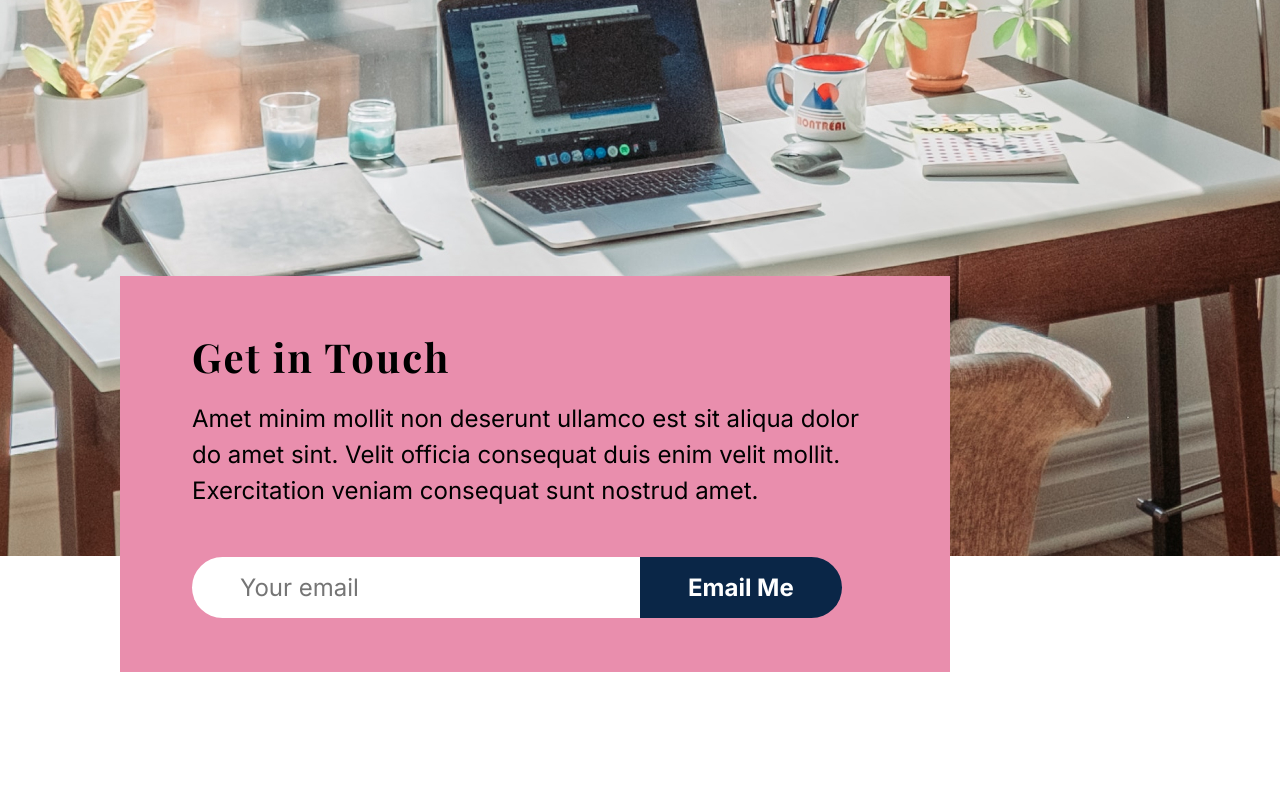
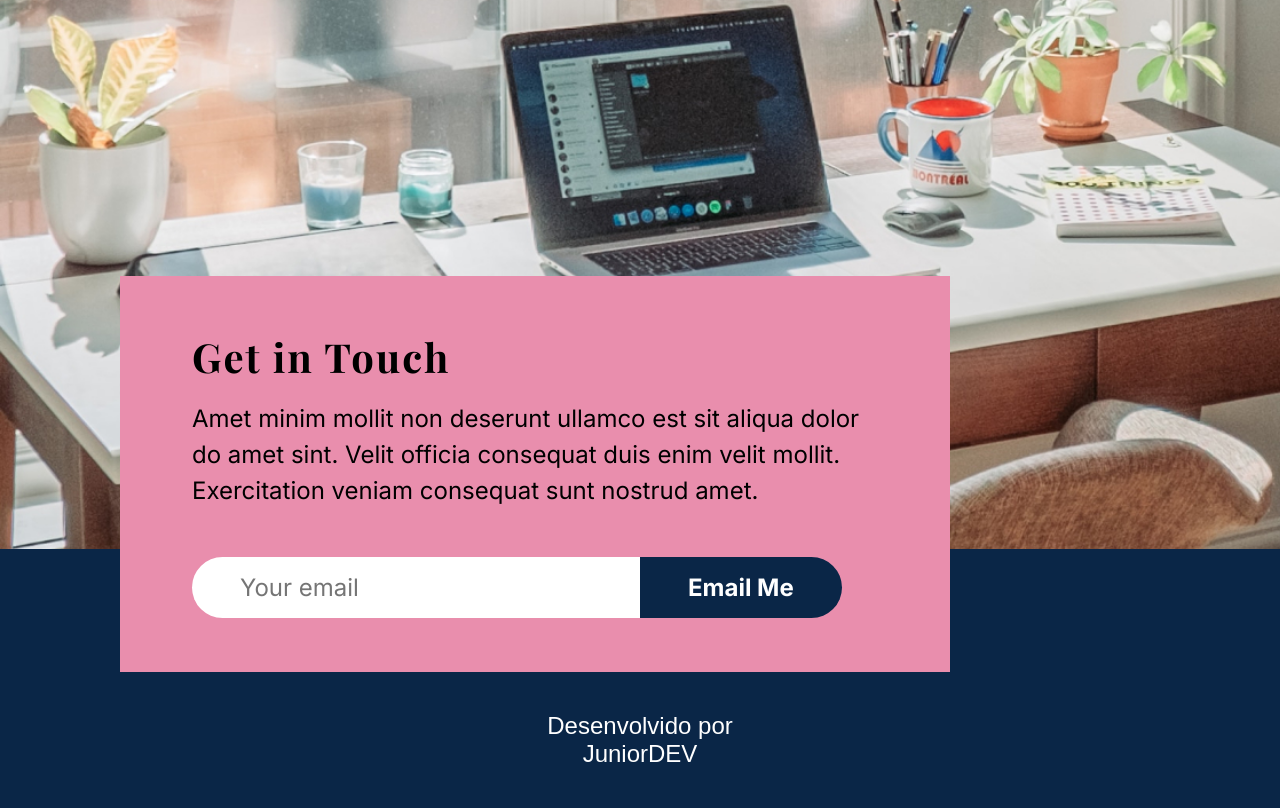
Before and after one commit to JuniorAlvesDEV/Union-agency, a plain HTML site: page index.html in a window 1280 px wide. Shown: the part 4350-5158 px from the top of the page. Before the commit the page ends 5022 px from the top, so only its background shows below. Drawn offline with nearby package versions, Linux system fonts and the light colour scheme.

Commit message:
Correção de bugs

```diff
--- a/index.html
+++ b/index.html
@@ -145,6 +145,10 @@
             </div>
         </div>
     </section>
+
+    <footer>
+        <p>Desenvolvido por <a href="https://github.com/JuniorAlvesDEV" target="_blank">JuniorDEV</a></p>
+    </footer>
 </body>
 
 </html>
--- a/style.css
+++ b/style.css
@@ -472,7 +472,10 @@ h1 {
 
 /* //////////////////////////////////////FAQs  ↑↑↑↑↑↑↑↑ */
 #contact {
-  background: url(./imagens/image-contact.jpg) no-repeat;
+  background-image: url(./imagens/image-contact.jpg);
+  background-repeat: no-repeat;
+  background-size: cover;
+  box-shadow: inset 0 -123px 0 #0a2647;
 }
 .contact-box {
   margin-left: 120px;
@@ -546,6 +549,18 @@ button {
 
 /* //////////////////////////////////////CONTACT  ↑↑↑↑↑↑↑↑ */
 
+footer {
+  padding: 40px;
+  background-color: #0a2647;
+}
+
+footer p {
+  font-family: Arial, Helvetica, sans-serif;
+  font-size: 24px;
+  text-align: center;
+  color: #ffffff;
+}
+
 /*  */
 /*  */
 /*  */
```
